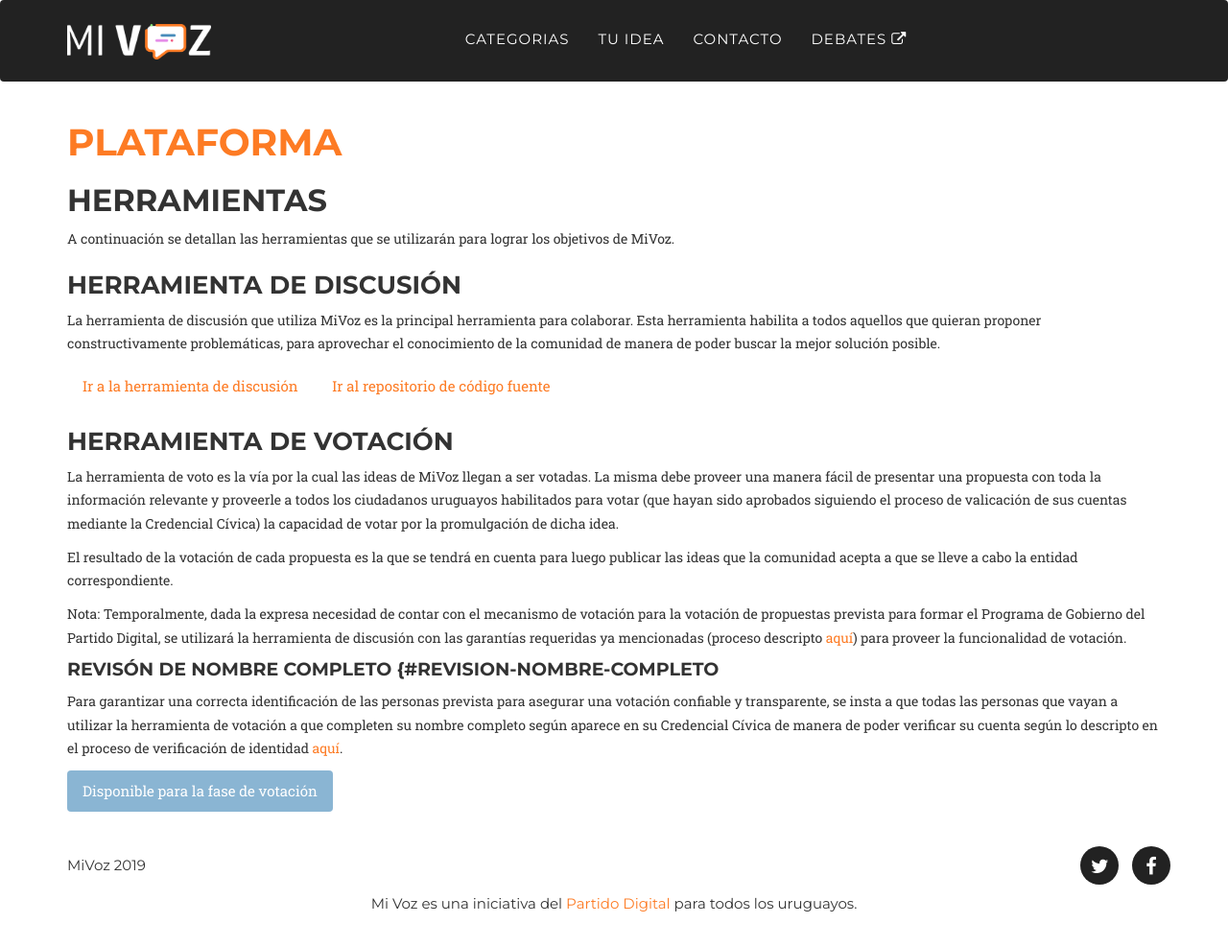
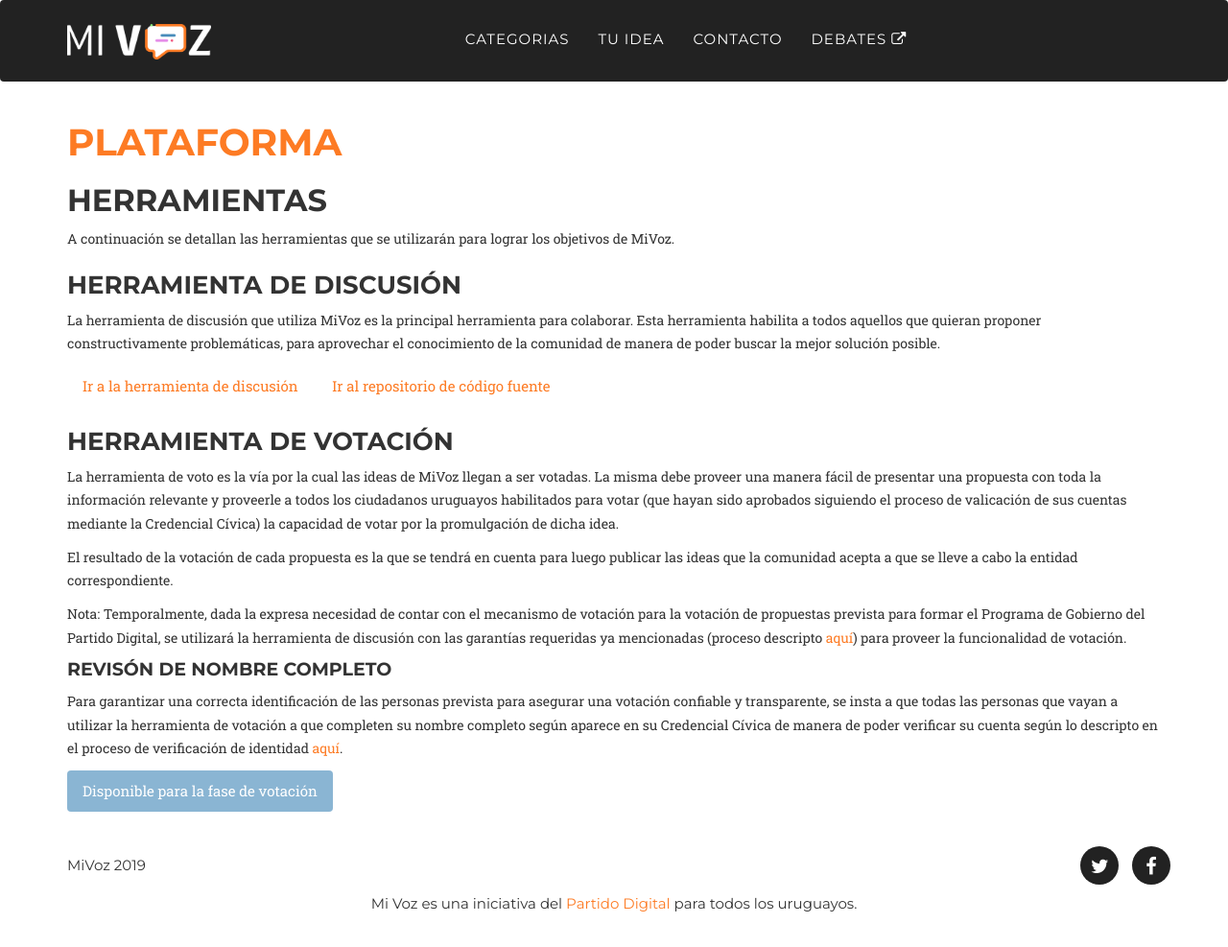
Before and after one commit to PartidoDigital/MiVoz-Web, a Jekyll site: the page built from plataforma.md, in a window 1280 px wide. Shown: the whole page at 96% size. Built offline with Jekyll 4.4.1, drawn with Linux system fonts in a browser that asks for light colours; nearby versions of some CDN libraries; some web fonts are replaced.

Commit message:
Caracter faltante

```diff
--- a/plataforma.md
+++ b/plataforma.md
@@ -21,7 +21,7 @@ El resultado de la votación de cada propuesta es la que se tendrá en cuenta pa
 
 Nota: Temporalmente, dada la expresa necesidad de contar con el mecanismo de votación para la votación de propuestas prevista para formar el Programa de Gobierno del Partido Digital, se utilizará la herramienta de discusión con las garantías requeridas ya mencionadas (proceso descripto [aquí](/identidad-verificada)) para proveer la funcionalidad de votación.
 
-#### Revisón de nombre completo {#revision-nombre-completo
+#### Revisón de nombre completo {#revision-nombre-completo}
 Para garantizar una correcta identificación de las personas prevista para asegurar una votación confiable y transparente, se insta a que todas las personas que vayan a utilizar la herramienta de votación a que completen su nombre completo según aparece en su Credencial Cívica de manera de poder verificar su cuenta según lo descripto en el proceso de verificación de identidad [aquí](/identidad-verificada).
 
 [Disponible para la fase de votación](){:class="btn disabled"}
```
